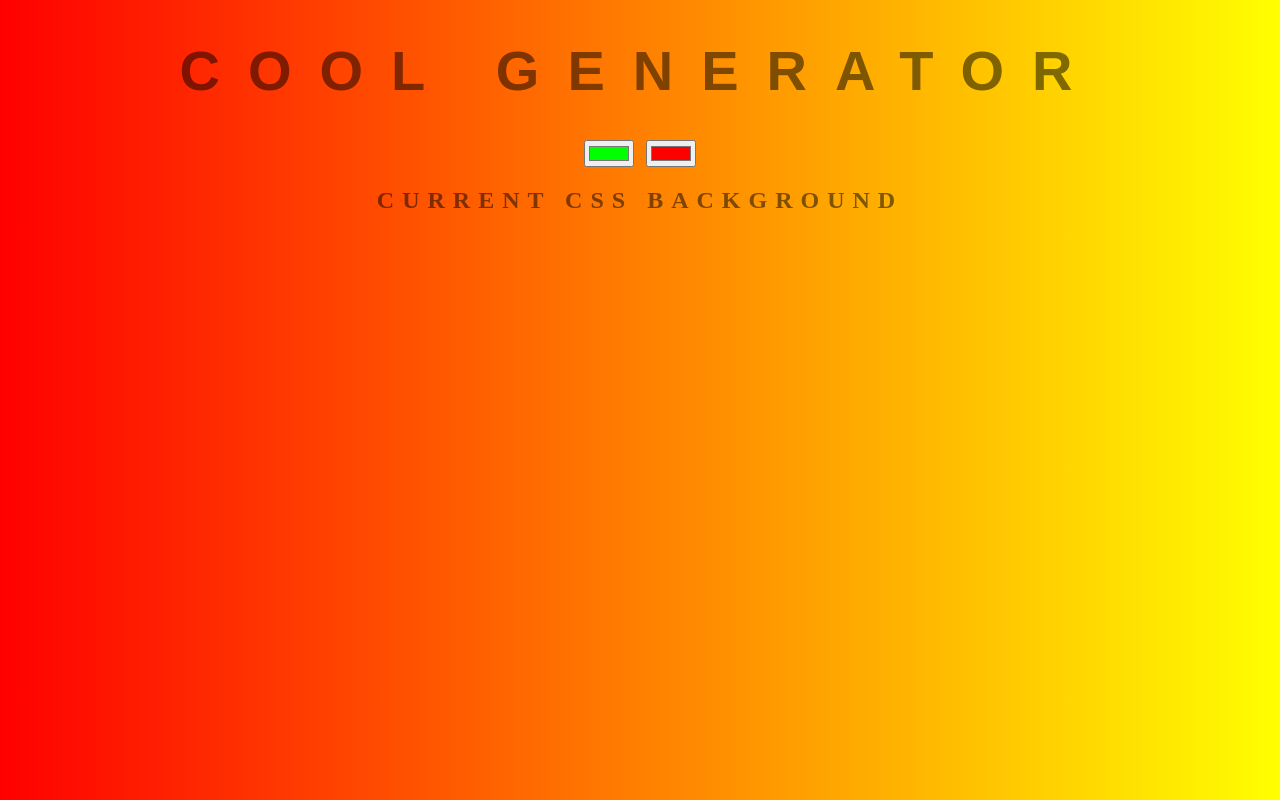
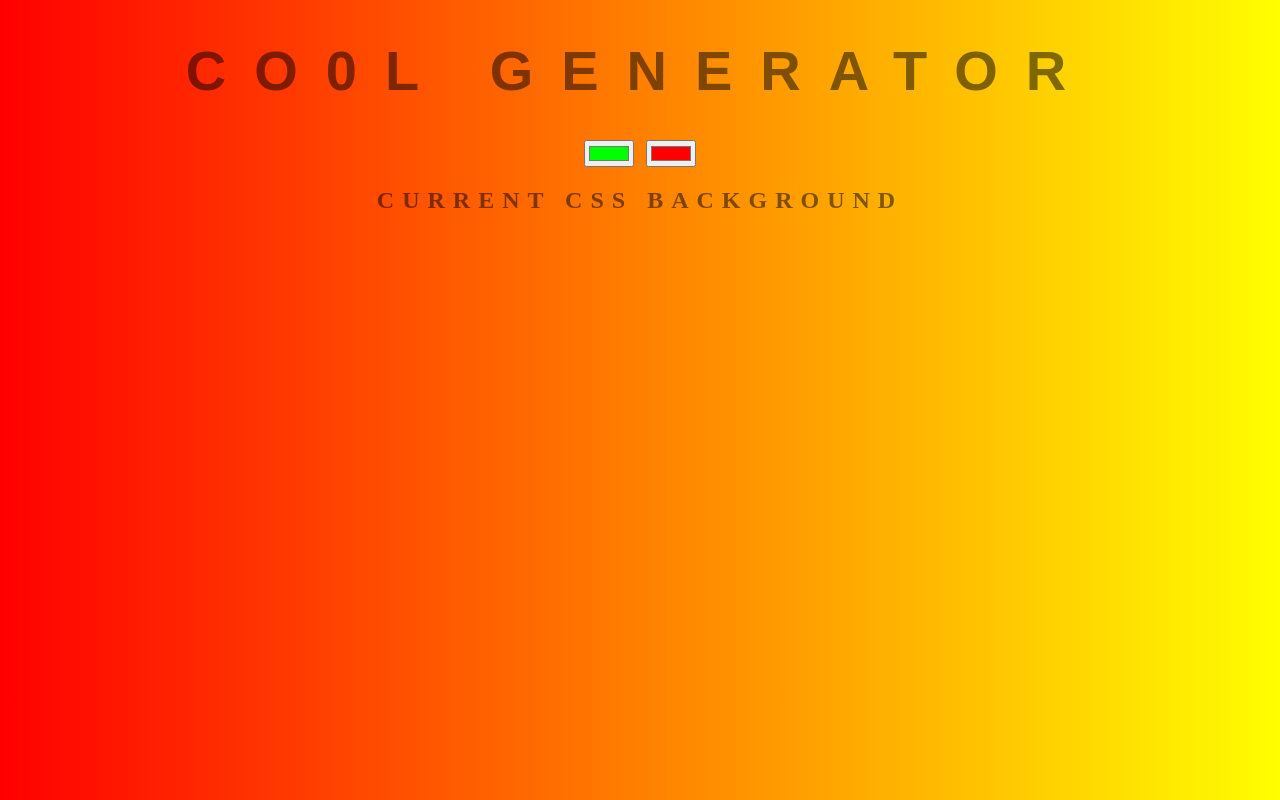
Before and after one commit to jackris06/background-generator, a plain HTML site: page index.html in a window 1280 px wide. Drawn offline with Linux system fonts and the light colour scheme.

Commit message:
Changing title

```diff
--- a/index.html
+++ b/index.html
@@ -5,7 +5,7 @@
 	<link rel="stylesheet" type="text/css" href="style.css">
 </head>
 <body id="gradient">
-	<h1>COOL Generator</h1>
+	<h1>CO0L Generator</h1>
 	<input class="color1" type="color" name="color1" value="#00ff00">
 	<input class="color2" type="color" name="color2" value="#ff0000">
 	<h2>Current CSS Background</h2>
```
